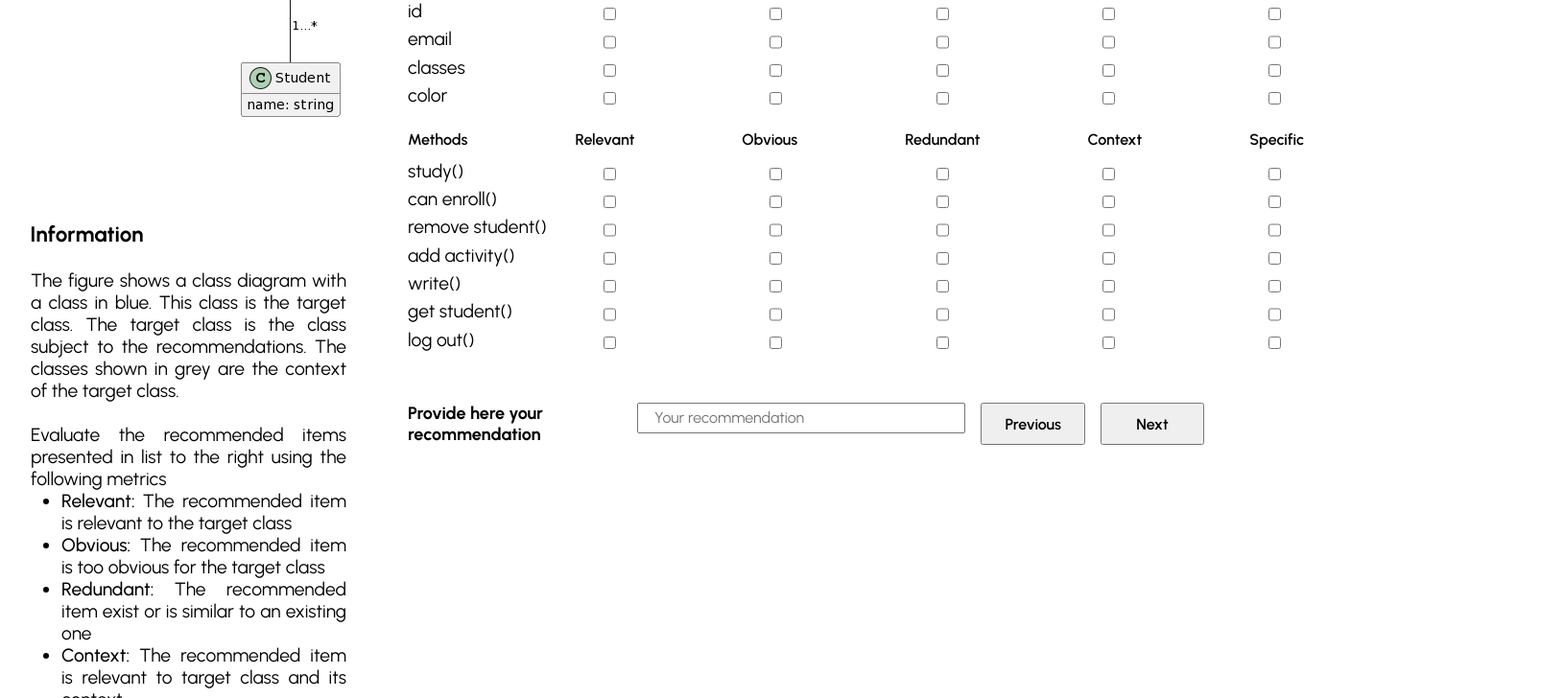
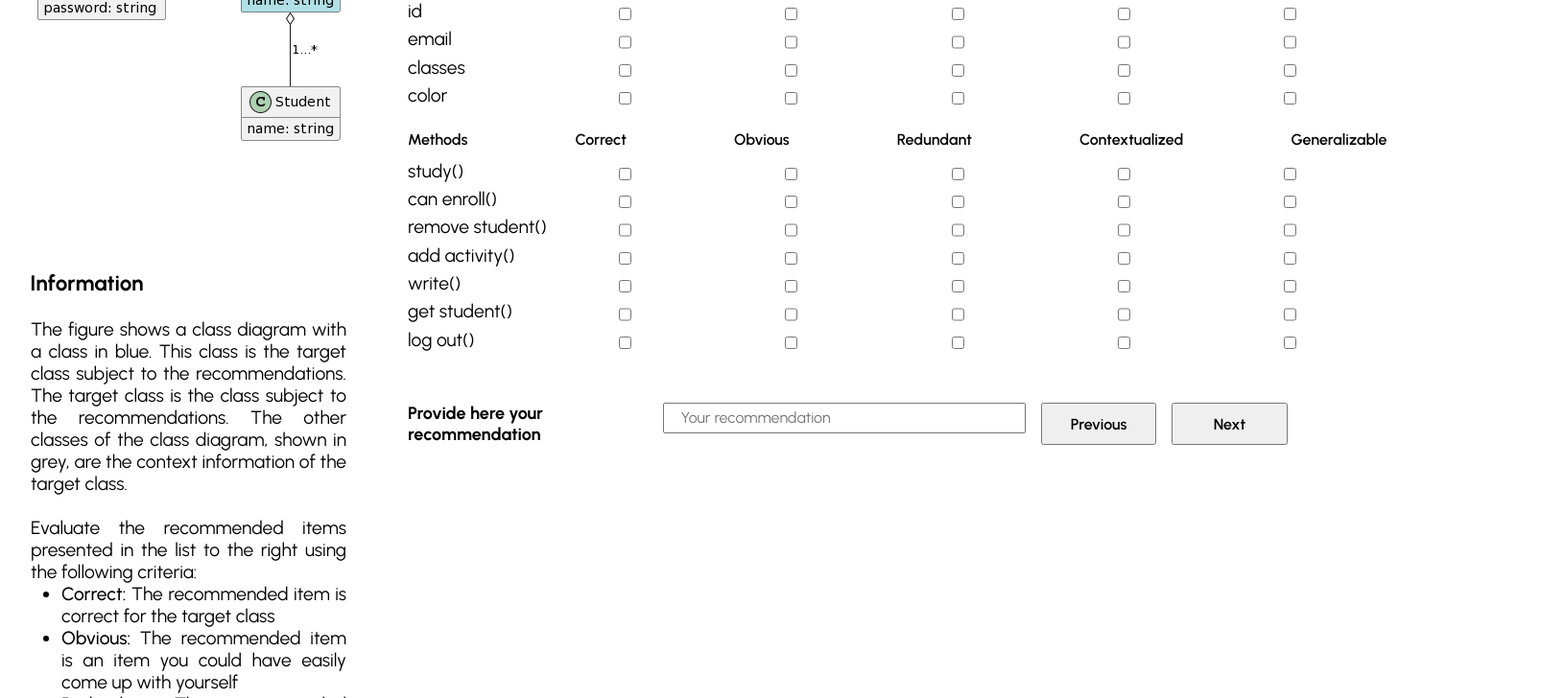
Before and after one commit to lissetteag/user-study, a React (Create React App) app: page / in a window 1280 px wide. Shown: the part 280-1008 px from the top of the page at 96% size, 1630 px wide, since content can reach past the window. Built offline with nearby package versions, Linux system fonts and the light colour scheme.

Commit message:
Update metric titles and description

```diff
--- a/src/App.js
+++ b/src/App.js
@@ -69,29 +69,29 @@ function App() {
             <h3>Information</h3>
             <br />
             <p>
-              The figure shows a class diagram with a class in blue. This class is the target class.
-              The target class is the class subject to the recommendations. The classes shown in grey
-              are the context of the target class.
+              The figure shows a class diagram with a class in blue. This class is the target class subject to the recommendations.
+              The target class is the class subject to the recommendations. The other classes of the class diagram,
+              shown in grey, are the context information of the target class.
             </p>
             <br />
             <p>
-              Evaluate the recommended items presented in list to the right using the following metrics
+              Evaluate the recommended items presented in the list to the right using the following criteria:
             </p>
             <ul>
               <li>
-                <b>Relevant:</b> The recommended item is relevant to the target class
+                <b>Correct:</b> The recommended item is correct for the target class
               </li>
               <li>
-                <b>Obvious:</b> The recommended item is too obvious for the target class
+                <b>Obvious:</b> The recommended item is an item you could have easily come up with yourself
               </li>
               <li>
-                <b>Redundant:</b> The recommended item exist or is similar to an existing one
+                <b>Redundant:</b> The recommended item exists or is similar to an existing one
               </li>
               <li>
-                <b>Context:</b> The recommended item is relevant to target class and its context
+                <b>Contextualized:</b> The recommended item belongs to the diagram domain
               </li>
               <li>
-                <b>Specific:</b> The recommended item is specific to the target class
+                <b>Generalizable:</b> The recommended item is also applicable to other classes of the diagram
               </li>
             </ul>
           </div>
--- a/src/components/TableTitle.js
+++ b/src/components/TableTitle.js
@@ -6,11 +6,11 @@ const TableTitle = ({ title }) => {
     <div className="tableTitle">
       <ul>
         <li>{title}</li>
-        <li>Relevant</li>
+        <li>Correct</li>
         <li>Obvious</li>
         <li>Redundant</li>
-        <li>Context</li>
-        <li>Specific</li>
+        <li>Contextualized</li>
+        <li>Generalizable</li>
       </ul>
     </div>
   );
```
